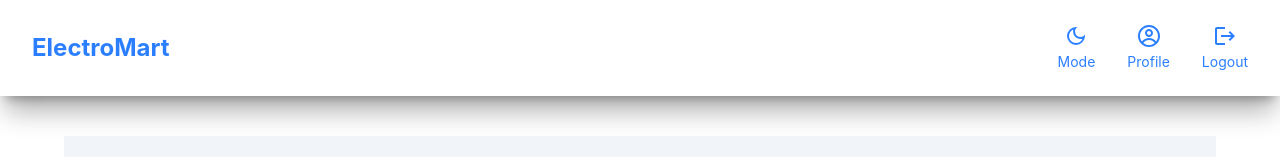
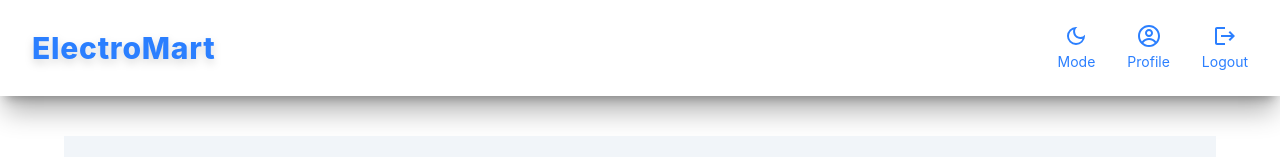
Before and after one commit to sambac123/electro-mart-ecommerce, a React (Vite) app: page /main in a window 1280 px wide. Shown: the top 157 px of the page. Built offline with nearby package versions, Linux system fonts and the light colour scheme; no server answers; sample sign-in values are in the browser's storage.

Commit message:
logo text is change

```diff
--- a/src/components/Header.jsx
+++ b/src/components/Header.jsx
@@ -56,7 +56,7 @@ export default function Header({darkMode, setDarkMode}) {
         <div className="mx-2 flex flex-wrap items-center justify-between">
 
           {/* Logo */}
-          <span className="self-center font-bold text-2xl">
+          <span className="self-center font-extrabold text-3xl tracking-wide drop-shadow-lg">
             ElectroMart
           </span>
 
```
